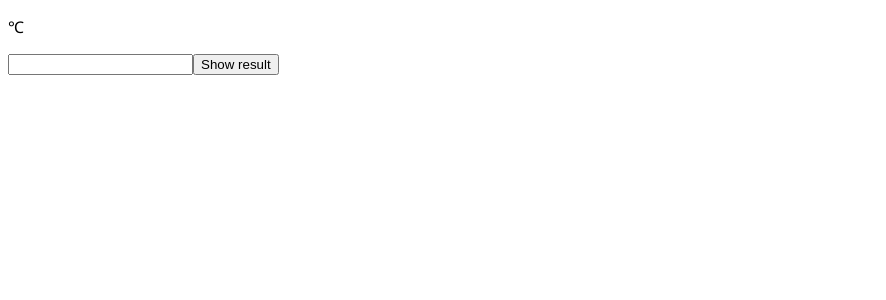
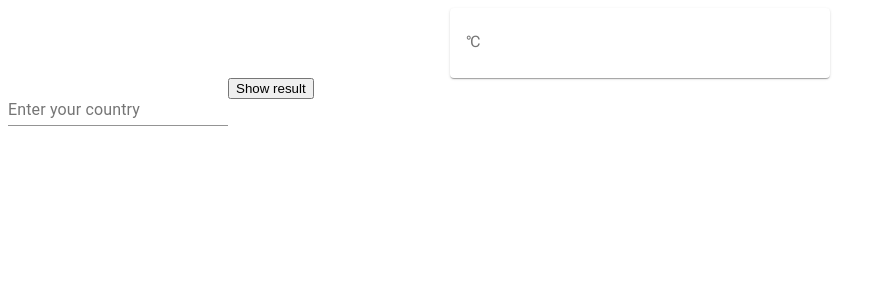
Before and after one commit to taichi-t/school_project, a React (Create React App) app in the folder Raphael project/midterm-project/: page / in a window 1280 px wide. Shown: the top 300 px of the page, without its empty margins (0-886 px from the left). Built offline with nearby package versions, Linux system fonts and the light colour scheme; no server answers.

Commit message:
changed style

```diff
--- a/Raphael project/midterm-project/src/ChildComponent.jsx
+++ b/Raphael project/midterm-project/src/ChildComponent.jsx
@@ -1,5 +1,10 @@
 import React from "react";
 import { Consumer } from "./App";
+
+import Card from "@material-ui/core/Card";
+
+import CardContent from "@material-ui/core/CardContent";
+import Typography from "@material-ui/core/Typography";
 
 export default function ChildComponent() {
   return (
@@ -11,10 +16,24 @@ export default function ChildComponent() {
         const feelsLike = state.fetchData && state.fetchData.main["feels_like"];
         return (
           <>
-            <p>{city}</p>
-            <p>{currentweather}</p>
-            <p>{feelsLike}&#08451;</p>
-            {state.isNotFound ? <p>Not Found</p> : null}
+            <div style={{ width: "30%", margin: "0 auto" }}>
+              <Card>
+                <CardContent>
+                  <Typography color="textSecondary" gutterBottom>
+                    {city}
+                  </Typography>
+                  <Typography variant="h5" component="h2">
+                    {currentweather}
+                  </Typography>
+                  <Typography color="textSecondary">
+                    {feelsLike}&#08451;
+                  </Typography>
+                  <Typography variant="body2" component="p">
+                    {state.isNotFound ? <p>Not Found</p> : null}
+                  </Typography>
+                </CardContent>
+              </Card>
+            </div>
           </>
         );
       }}
--- a/Raphael project/midterm-project/src/FormComponent.jsx
+++ b/Raphael project/midterm-project/src/FormComponent.jsx
@@ -1,5 +1,6 @@
 import React, { Component } from "react";
 import { Consumer } from "./App";
+import TextField from "@material-ui/core/TextField";
 
 export default class FormComponent extends Component {
   state = {
@@ -10,7 +11,8 @@ export default class FormComponent extends Component {
     this.setState({ cityName: e.target.value });
   };
 
-  handleClick = () => {
+  handleClick = (e) => {
+    e.preventDefault();
     this.props.showWeather(this.state.cityName);
   };
 
@@ -20,8 +22,13 @@ export default class FormComponent extends Component {
         {({ state, actions }) => {
           return (
             <>
-              <input type="text" onChange={this.handleChange} />
-              <button onClick={this.handleClick}>Show result</button>
+              <form noValidate autoComplete="off">
+                <TextField
+                  label="Enter your country"
+                  onChange={this.handleChange}
+                />
+                <button onClick={this.handleClick}>Show result</button>
+              </form>
             </>
           );
         }}
```
